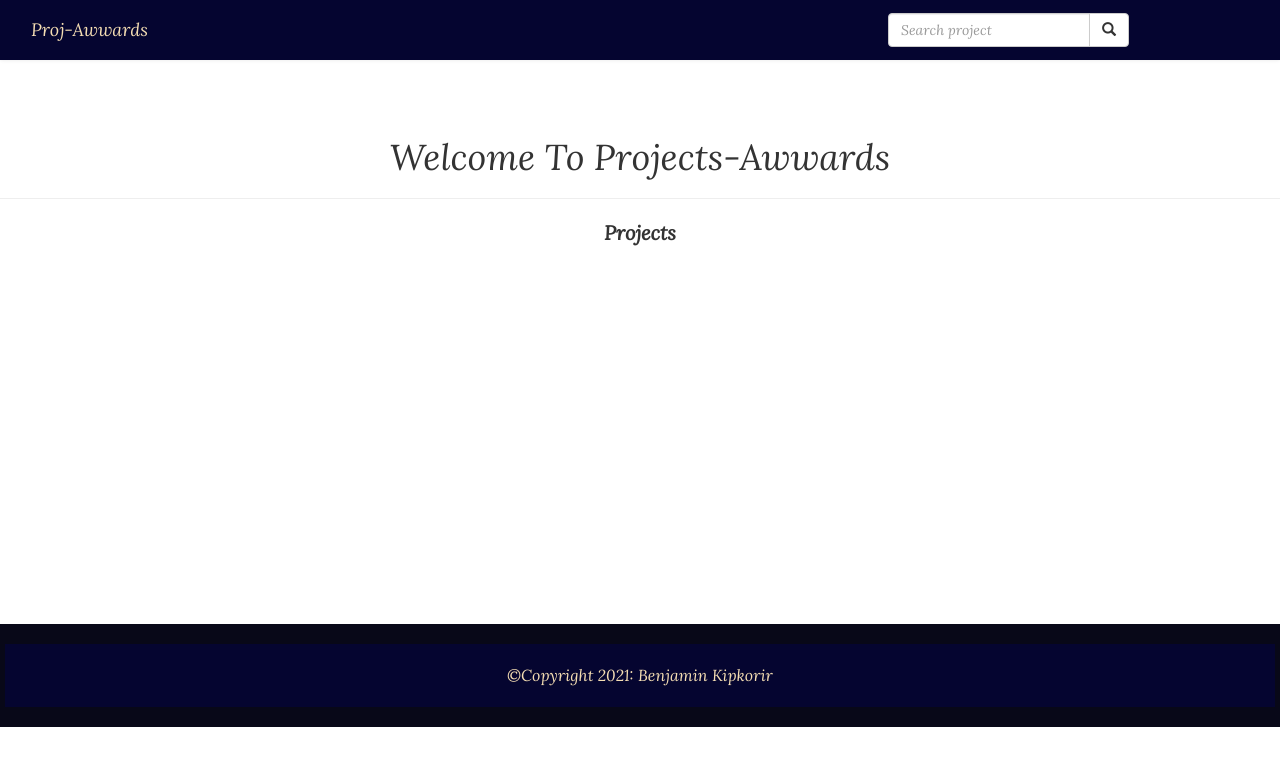
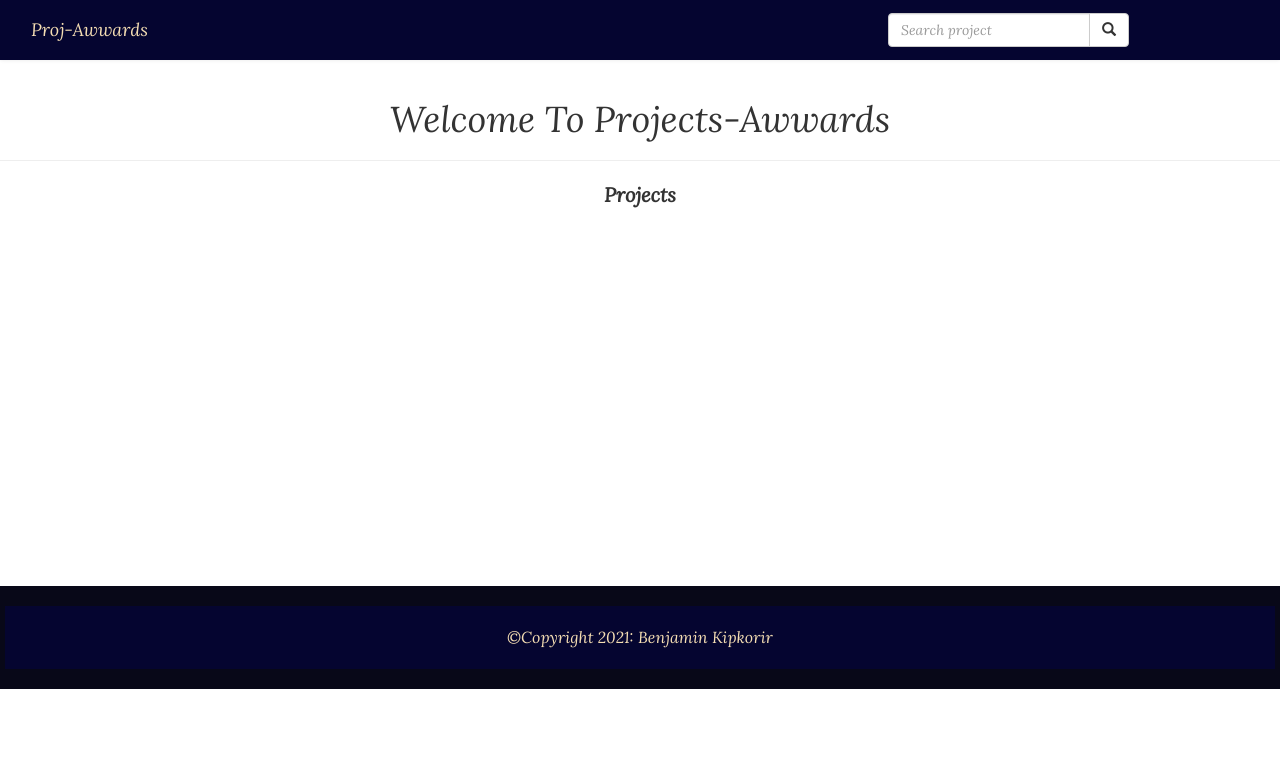
Before and after one commit to Kipkorir2017/Proj_Awwards, a Django app: page / in a window 1280 px wide. Shown: the top 766 px of the page. Run offline with Django 3.2, Linux system fonts and the light colour scheme; some libraries are stand-ins or nearby versions.

Commit message:
add changes to index file

```diff
--- a/awwards/templates/index.html
+++ b/awwards/templates/index.html
@@ -7,7 +7,9 @@
     <style>
         *{
             font-family: 'Lora', serif;
-
+        }
+        html{
+            overflow: hidden;
         }
         .introduction{
             padding-bottom: 28%;
--- a/static/css/style.css
+++ b/static/css/style.css
@@ -2,11 +2,11 @@
 *{
     font-family: 'Lora', serif;
 }
-#homepage{
+/* #homepage{
     width: 100%;
     overflow: hidden;
     padding-top: 3%;
-}
+} */
 
 
 footer {
```
